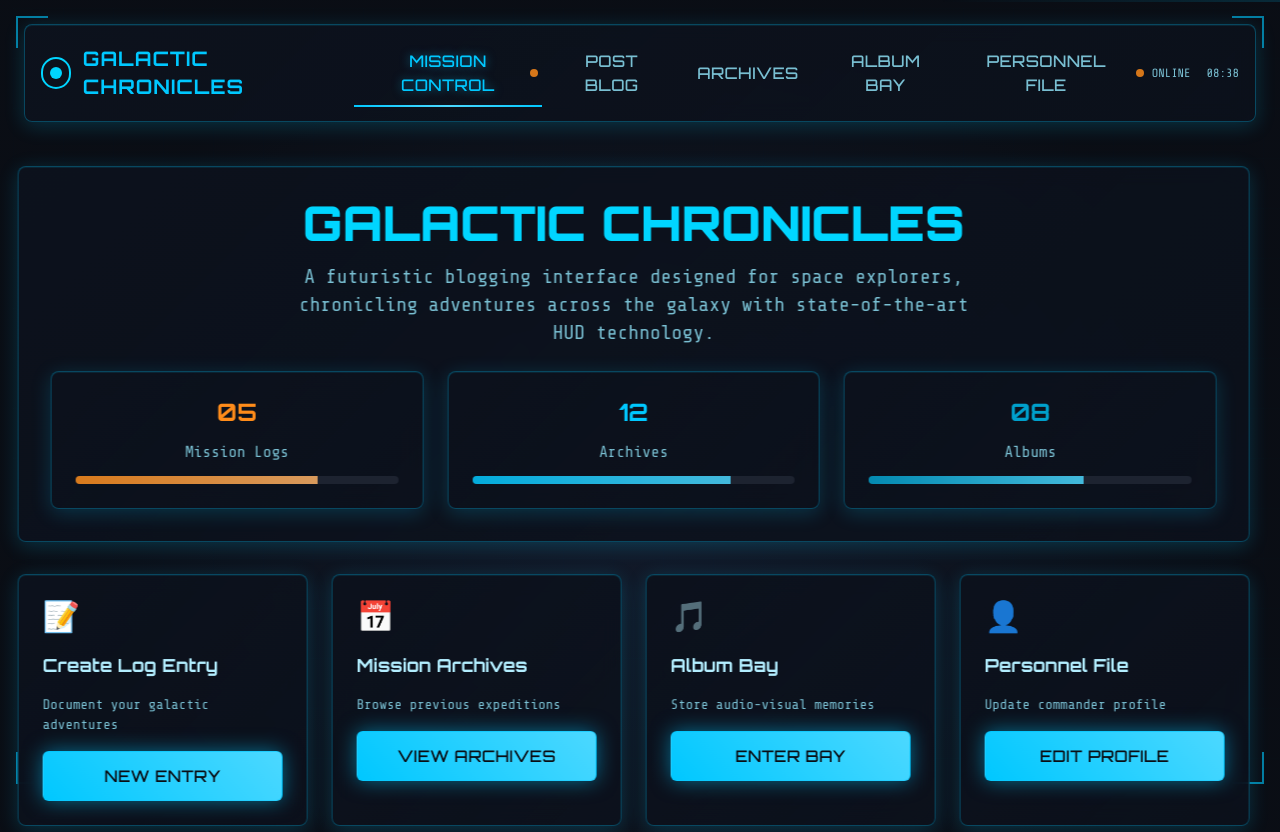
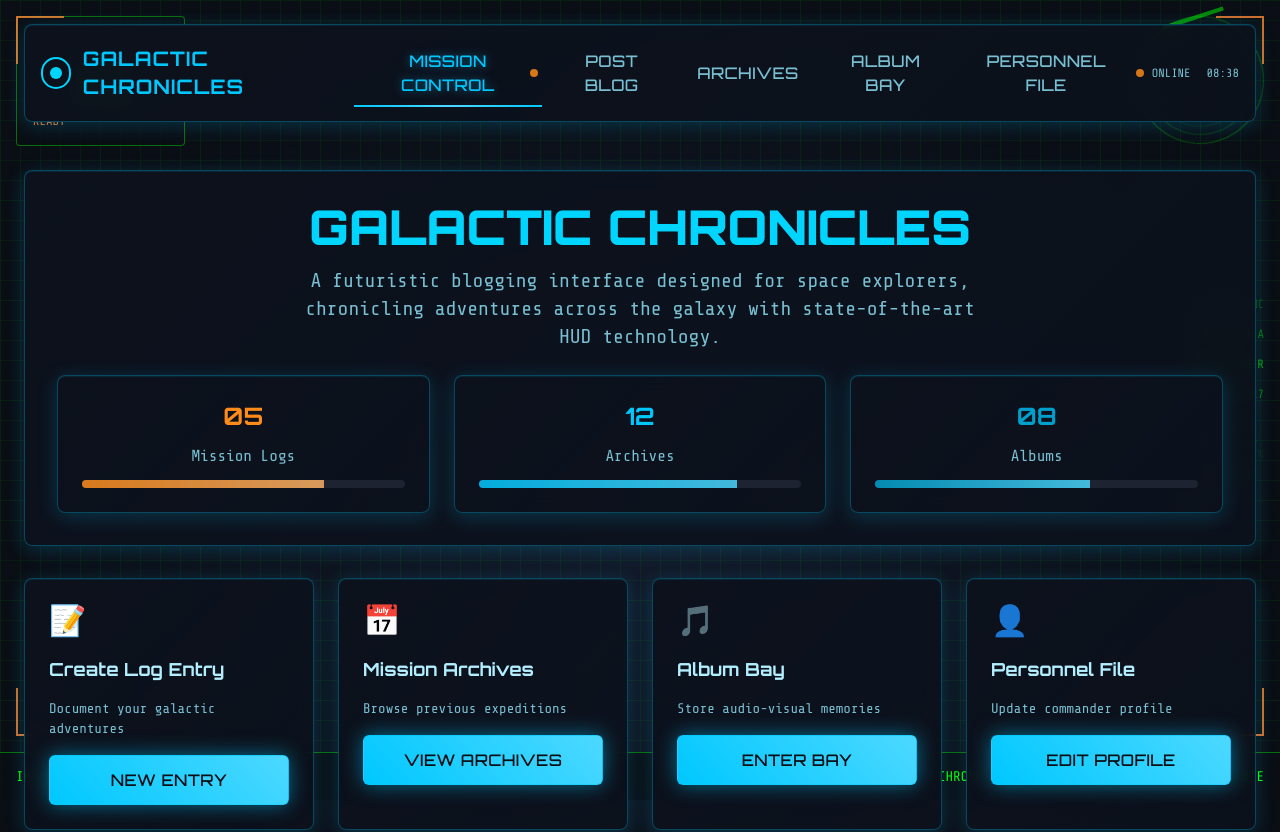
Before and after one commit to lelihanzzza/galactic-chronicle-hub, a React (Vite) app: page / in a window 1280 px wide. Shown: the top 832 px of the page. Built offline with nearby package versions, Linux system fonts and the light colour scheme.

Commit message:
Refactor: Remove cursor effect
Remove the interactive cursor effect and update the UI to a more retro Star Wars aesthetic.

```diff
--- a/src/components/HudLayout.tsx
+++ b/src/components/HudLayout.tsx
@@ -1,4 +1,3 @@
-import { useEffect, useState } from 'react';
 import { Navbar } from './Navbar';
 
 interface HudLayoutProps {
@@ -6,93 +5,67 @@ interface HudLayoutProps {
 }
 
 export const HudLayout = ({ children }: HudLayoutProps) => {
-  const [mousePosition, setMousePosition] = useState({ x: 0, y: 0 });
-  const [isMouseMoving, setIsMouseMoving] = useState(false);
-
-  useEffect(() => {
-    let timeoutId: NodeJS.Timeout;
-
-    const handleMouseMove = (e: MouseEvent) => {
-      setMousePosition({ x: e.clientX, y: e.clientY });
-      setIsMouseMoving(true);
-
-      clearTimeout(timeoutId);
-      timeoutId = setTimeout(() => setIsMouseMoving(false), 100);
-    };
-
-    window.addEventListener('mousemove', handleMouseMove);
-    return () => {
-      window.removeEventListener('mousemove', handleMouseMove);
-      clearTimeout(timeoutId);
-    };
-  }, []);
-
-  // Calculate parallax offset based on mouse position
-  const parallaxX = (mousePosition.x - window.innerWidth / 2) * 0.02;
-  const parallaxY = (mousePosition.y - window.innerHeight / 2) * 0.02;
-
   return (
     <div className="min-h-screen relative overflow-hidden">
-      {/* Animated background grid */}
+      {/* Retro HUD Background Grid */}
       <div
-        className="fixed inset-0 opacity-10 transition-transform duration-300 ease-out"
+        className="fixed inset-0 opacity-20"
         style={{
-          transform: `translate(${-parallaxX}px, ${-parallaxY}px)`,
-          backgroundImage: 'linear-gradient(hsl(var(--primary) / 0.1) 1px, transparent 1px), linear-gradient(90deg, hsl(var(--primary) / 0.1) 1px, transparent 1px)',
-          backgroundSize: '50px 50px'
+          backgroundImage: `
+            linear-gradient(hsl(var(--retro-green) / 0.3) 1px, transparent 1px),
+            linear-gradient(90deg, hsl(var(--retro-green) / 0.3) 1px, transparent 1px),
+            linear-gradient(hsl(var(--retro-green) / 0.1) 1px, transparent 1px),
+            linear-gradient(90deg, hsl(var(--retro-green) / 0.1) 1px, transparent 1px)
+          `,
+          backgroundSize: '20px 20px, 20px 20px, 100px 100px, 100px 100px'
         }}
       />
 
-      {/* Scanning line effect */}
-      <div className="fixed top-0 left-0 w-full h-0.5 bg-gradient-to-r from-transparent via-primary to-transparent animate-scan opacity-30" />
+      {/* Radar Sweep Effect */}
+      <div className="fixed top-4 right-4 w-32 h-32 rounded-full border border-retro-green/30 animate-radar-sweep">
+        <div className="absolute inset-2 rounded-full border border-retro-green/20" />
+        <div className="absolute inset-4 rounded-full border border-retro-green/10" />
+        <div className="absolute top-1/2 left-1/2 w-1 h-16 bg-retro-green/50 origin-bottom animate-radar-line" />
+      </div>
 
-      {/* Floating particles */}
-      <div className="fixed inset-0 pointer-events-none">
-        {[...Array(5)].map((_, i) => (
-          <div
-            key={i}
-            className="absolute w-1 h-1 bg-primary rounded-full animate-float opacity-40"
-            style={{
-              left: `${20 + i * 20}%`,
-              top: `${30 + i * 15}%`,
-              animationDelay: `${i * 0.5}s`,
-              transform: `translate(${parallaxX * (i + 1)}px, ${parallaxY * (i + 1)}px)`
-            }}
-          />
+      {/* System Status Panel */}
+      <div className="fixed top-4 left-4 p-4 bg-background/80 border border-retro-green/40 rounded font-mono text-xs text-retro-green">
+        <div className="mb-2 text-retro-orange">SYSTEM STATUS</div>
+        <div>PWR: [████████] 100%</div>
+        <div>SHD: [██████  ] 75%</div>
+        <div>ENG: [████████] 100%</div>
+        <div className="mt-2 text-retro-orange animate-pulse">READY</div>
+      </div>
+
+      {/* Bottom Status Bar */}
+      <div className="fixed bottom-0 left-0 right-0 h-12 bg-background/80 border-t border-retro-green/40 flex items-center px-4 font-mono text-sm text-retro-green">
+        <div className="flex-1">IMPERIAL NETWORK: SECURE</div>
+        <div>CHRONO: {new Date().toLocaleTimeString()}</div>
+        <div className="ml-4">COORD: 12°23'N 142°18'E</div>
+      </div>
+
+      {/* Data Streams */}
+      <div className="fixed right-4 top-1/2 -translate-y-1/2 space-y-2 font-mono text-xs text-retro-green/60">
+        {[...Array(8)].map((_, i) => (
+          <div key={i} className="animate-data-stream" style={{ animationDelay: `${i * 0.3}s` }}>
+            {Math.random().toString(36).substring(2, 15).toUpperCase()}
+          </div>
         ))}
       </div>
 
       {/* Main content */}
       <div className="relative z-10">
         <Navbar />
-        <main
-          className="transition-transform duration-300 ease-out"
-          style={{
-            transform: `translate(${parallaxX * 0.5}px, ${parallaxY * 0.5}px)`
-          }}
-        >
+        <main className="pb-12">
           {children}
         </main>
       </div>
 
-      {/* Cursor glow effect */}
-      {isMouseMoving && (
-        <div
-          className="fixed pointer-events-none z-50 w-32 h-32 rounded-full"
-          style={{
-            left: mousePosition.x - 64,
-            top: mousePosition.y - 64,
-            background: 'radial-gradient(circle, hsl(var(--primary) / 0.1) 0%, transparent 70%)',
-            transition: 'opacity 0.3s ease'
-          }}
-        />
-      )}
-
-      {/* HUD frame corners */}
-      <div className="fixed top-4 left-4 w-8 h-8 border-l-2 border-t-2 border-primary opacity-60" />
-      <div className="fixed top-4 right-4 w-8 h-8 border-r-2 border-t-2 border-primary opacity-60" />
-      <div className="fixed bottom-4 left-4 w-8 h-8 border-l-2 border-b-2 border-primary opacity-60" />
-      <div className="fixed bottom-4 right-4 w-8 h-8 border-r-2 border-b-2 border-primary opacity-60" />
+      {/* HUD Corner Brackets */}
+      <div className="fixed top-4 left-4 w-12 h-12 border-l-2 border-t-2 border-retro-orange opacity-80" />
+      <div className="fixed top-4 right-4 w-12 h-12 border-r-2 border-t-2 border-retro-orange opacity-80" />
+      <div className="fixed bottom-16 left-4 w-12 h-12 border-l-2 border-b-2 border-retro-orange opacity-80" />
+      <div className="fixed bottom-16 right-4 w-12 h-12 border-r-2 border-b-2 border-retro-orange opacity-80" />
     </div>
   );
 };
--- a/src/index.css
+++ b/src/index.css
@@ -29,6 +29,11 @@
     --secondary: 30 100% 55%;
     --secondary-foreground: 220 35% 6%;
     --secondary-glow: 30 100% 70%;
+
+    /* Retro Star Wars colors */
+    --retro-green: 120 100% 50%;
+    --retro-orange: 25 100% 60%;
+    --retro-amber: 45 100% 50%;
 
     /* Muted elements */
     --muted: 220 25% 15%;
@@ -265,6 +270,22 @@
     100% { transform: translateX(100vw); }
   }
 
+  @keyframes radar-sweep {
+    0% { transform: rotate(0deg); }
+    100% { transform: rotate(360deg); }
+  }
+
+  @keyframes radar-line {
+    0% { transform: translateX(-50%) rotate(0deg); }
+    100% { transform: translateX(-50%) rotate(360deg); }
+  }
+
+  @keyframes data-stream {
+    0% { opacity: 0; transform: translateY(20px); }
+    50% { opacity: 1; }
+    100% { opacity: 0; transform: translateY(-20px); }
+  }
+
   .animate-glow {
     animation: glow 2s ease-in-out infinite;
   }
@@ -275,6 +296,18 @@
 
   .animate-scan {
     animation: scan 3s linear infinite;
+  }
+
+  .animate-radar-sweep {
+    animation: radar-sweep 4s linear infinite;
+  }
+
+  .animate-radar-line {
+    animation: radar-line 2s linear infinite;
+  }
+
+  .animate-data-stream {
+    animation: data-stream 2s linear infinite;
   }
 }
 
--- a/tailwind.config.ts
+++ b/tailwind.config.ts
@@ -38,6 +38,9 @@ export default {
 					foreground: 'hsl(var(--secondary-foreground))',
 					glow: 'hsl(var(--secondary-glow))',
 				},
+				'retro-green': 'hsl(var(--retro-green))',
+				'retro-orange': 'hsl(var(--retro-orange))',
+				'retro-amber': 'hsl(var(--retro-amber))',
 				destructive: {
 					DEFAULT: 'hsl(var(--destructive))',
 					foreground: 'hsl(var(--destructive-foreground))'
```
